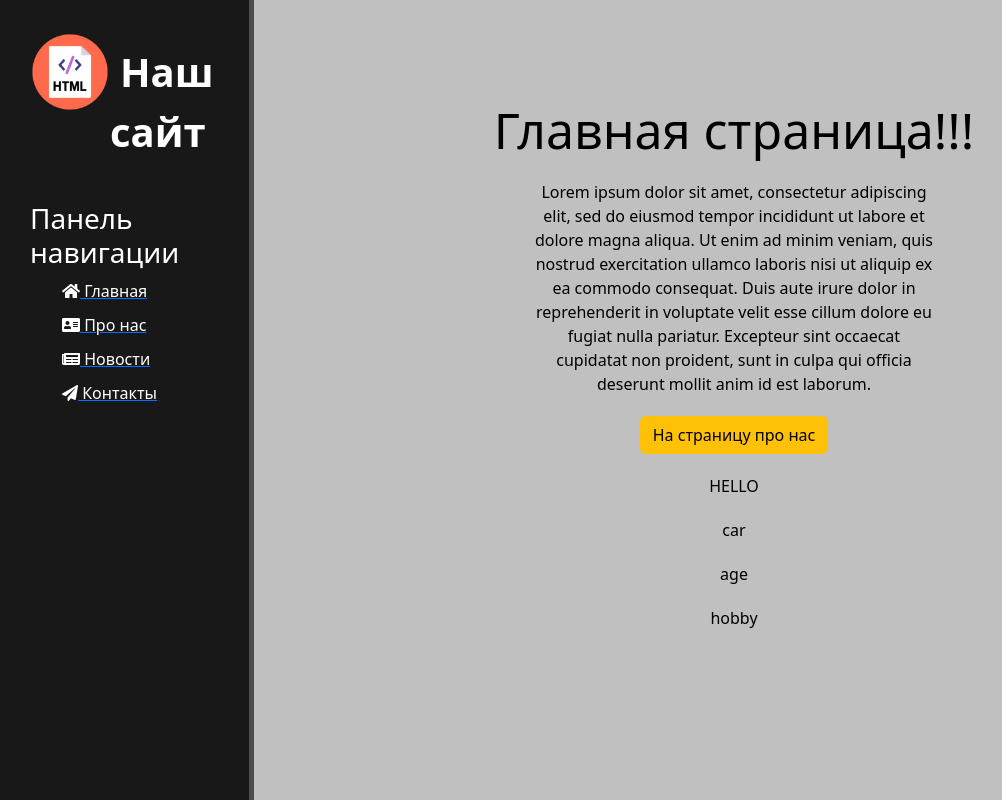
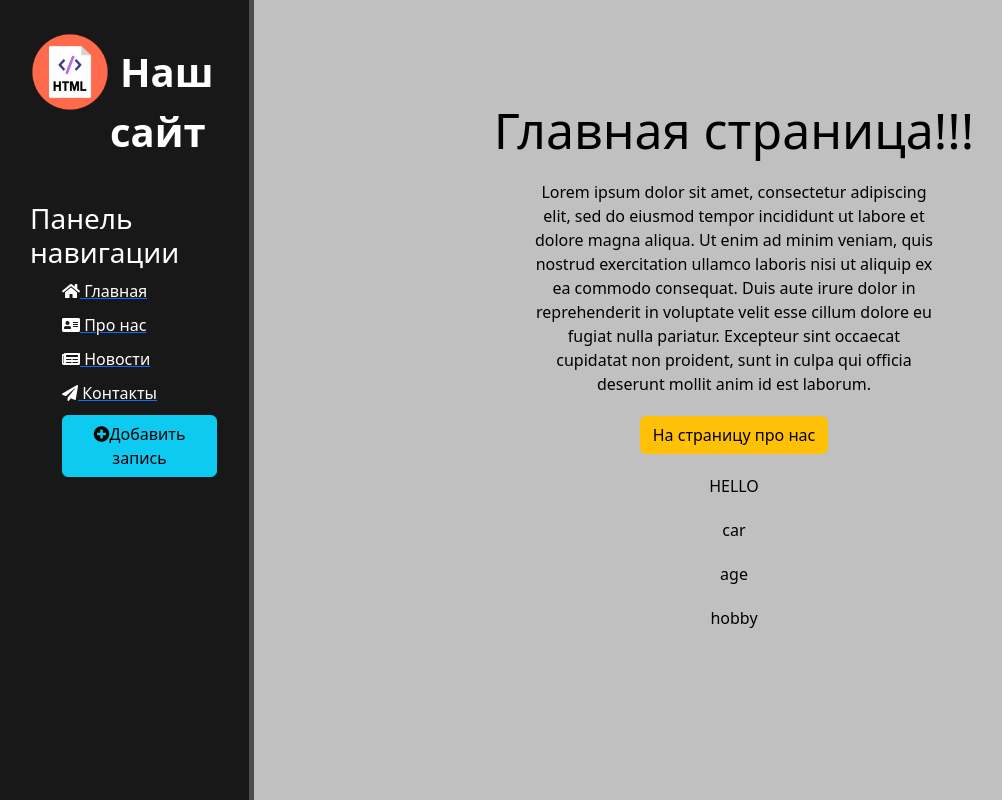
Before and after one commit to Melkorz/LearnDjango, a Django app: page / in a window 1280 px wide. Shown: the whole page, without its empty margins (2-1004 px from the left). Run offline with Django 4.2, Linux system fonts and the light colour scheme; some libraries are stand-ins or nearby versions.

Commit message:
Добавление кнопки "Добавить запись"

```diff
--- a/project/main/templates/main/base.html
+++ b/project/main/templates/main/base.html
@@ -32,6 +32,9 @@
         <a href="">
             <li><i class="fas fa-paper-plane"></i> Контакты</li>
         </a>
+        <a href="">
+            <li><button class="btn btn-info"><i class="fas fa-plus-circle"></i>Добавить запись</button></li>
+        </a>
     </ul>
 </aside>
 <main>
```
